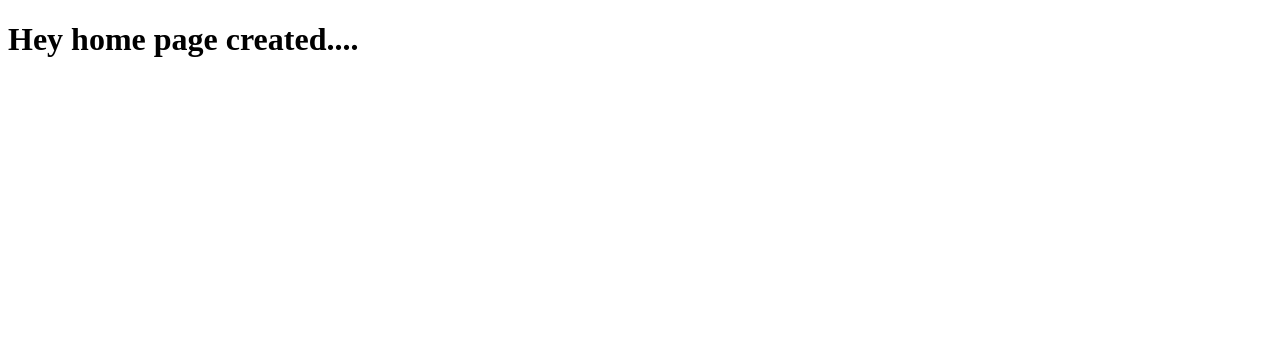
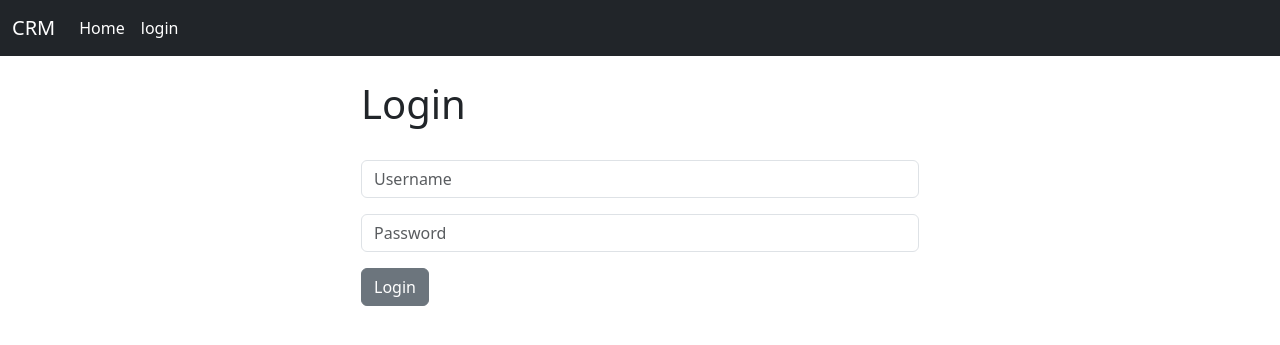
Before and after one commit to Pavan9123/Django_CRM, a Django app: template website/templates/home.html in a window 1280 px wide. Shown: the top 345 px of the page. Run offline with Django 4.2, Linux system fonts and the light colour scheme; the template is opened without the code that fills it: most values are stand-ins (such as "Sample title", 1, 10 or a date in 2020).

Commit message:
new changes - 15/08/23

```diff
--- a/CRM/urls.py
+++ b/CRM/urls.py
@@ -15,9 +15,11 @@ Including another URLconf
     2. Add a URL to urlpatterns:  path('blog/', include('blog.urls'))
 """
 from django.contrib import admin
-from django.urls import path, include
+from django.urls import path
+from django.urls import include
+
 
 urlpatterns = [
+    path('', include('website.urls')),
     path('admin/', admin.site.urls),
-    path('', include('website.urls')),
 ]
--- /dev/null
+++ b/website/templates/base.html
@@ -0,0 +1,19 @@
+<!doctype html>
+<html lang="en">
+  <head>
+    <meta charset="utf-8">
+    <meta name="viewport" content="width=device-width, initial-scale=1">
+    <title>{{page}}</title>
+    <link href="https://cdn.jsdelivr.net/npm/bootstrap@5.3.1/dist/css/bootstrap.min.css" rel="stylesheet" integrity="sha384-4bw+/aepP/YC94hEpVNVgiZdgIC5+VKNBQNGCHeKRQN+PtmoHDEXuppvnDJzQIu9" crossorigin="anonymous">
+  </head>
+  <body>
+    {% include 'navbar.html'%}
+    <div class = container>
+        <br>
+        {% block content %}
+        {% endblock %}
+    </div>
+
+    <script src="https://cdn.jsdelivr.net/npm/bootstrap@5.3.1/dist/js/bootstrap.bundle.min.js" integrity="sha384-HwwvtgBNo3bZJJLYd8oVXjrBZt8cqVSpeBNS5n7C8IVInixGAoxmnlMuBnhbgrkm" crossorigin="anonymous"></script>
+  </body>
+</html>
--- a/website/templates/home.html
+++ b/website/templates/home.html
@@ -1,13 +1,30 @@
-<!DOCTYPE html>
-<html lang="en">
-<head>
-    <meta charset="UTF-8">
-    <meta name="viewport" content="width=device-width, initial-scale=1.0">
-    <title>Document</title>
-</head>
-<body>
+{% extends 'base.html' %}
+{%block content%}
 
-    <h1>Hey home page created....</h1>
+<div class = "col-md-6 offset-md-3">
+    {% if user.is_authenticated %}
+    <h1>
+        Logged in...
+    </h1>
 
-</body>
-</html>
+    {%else%}
+
+    <h1>Login</h1>
+    <br>
+    <form method = "POST" acion = "{% url 'home' %}">
+        {% csrf_token %}
+        <form>
+            <div class="mb-3">
+              <input type="text" name = "username" class="form-control" placeholder="Username" required>
+            </div>
+            <div class="mb-3">
+              <input type="password" name = "password"class="form-control" placeholder="Password" required>
+            </div>
+            <button type="submit" class="btn btn-secondary">Login</button>
+          </form>
+
+    </form>
+    {% endif %}
+</div>
+
+{% endblock %}
--- /dev/null
+++ b/website/templates/navbar.html
@@ -0,0 +1,18 @@
+<nav class="navbar navbar-expand-lg navbar-dark bg-dark">
+    <div class="container-fluid">
+      <a class="navbar-brand" href="{% url 'home'%}">CRM</a>
+      <button class="navbar-toggler" type="button" data-bs-toggle="collapse" data-bs-target="#navbarNav" aria-controls="navbarNav" aria-expanded="false" aria-label="Toggle navigation">
+        <span class="navbar-toggler-icon"></span>
+      </button>
+      <div class="collapse navbar-collapse" id="navbarNav">
+        <ul class="navbar-nav">
+          <li class="nav-item">
+            <a class="nav-link active" aria-current="page" href="#">Home</a>
+          </li>
+          <li class="nav-item">
+            <a class="nav-link active" aria-current="page" href="#">login</a>
+          </li>
+        </ul>
+      </div>
+    </div>
+  </nav>
--- a/website/urls.py
+++ b/website/urls.py
@@ -1,6 +1,8 @@
 from django.urls import path
-from views import *
+from . import views
 
 urlpatterns = [
-    path('', home, name = 'home'),
+    path('', views.home, name = 'home'),
+    #path('login-user/', views.login_user, name = 'login'),
+    #path('logout-user/', views.logout_user, name = 'logout'),
 ]
```
